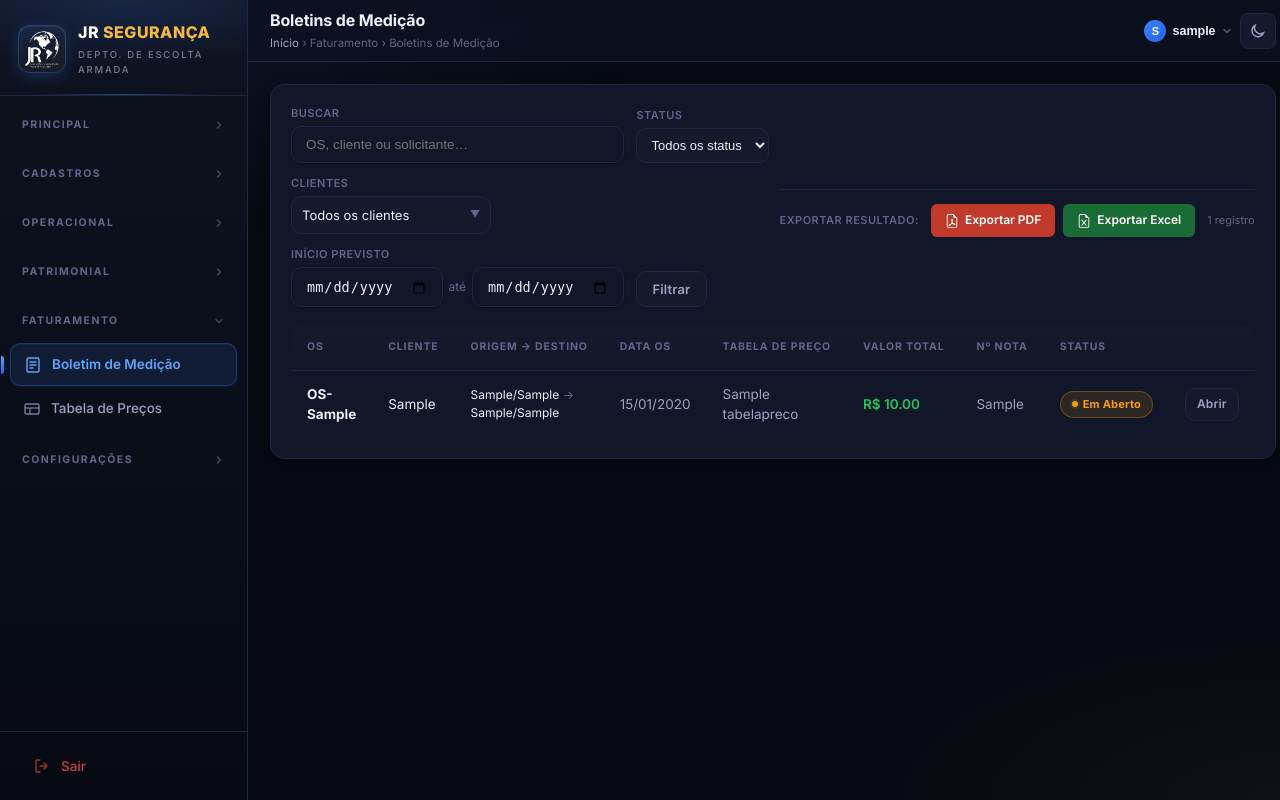
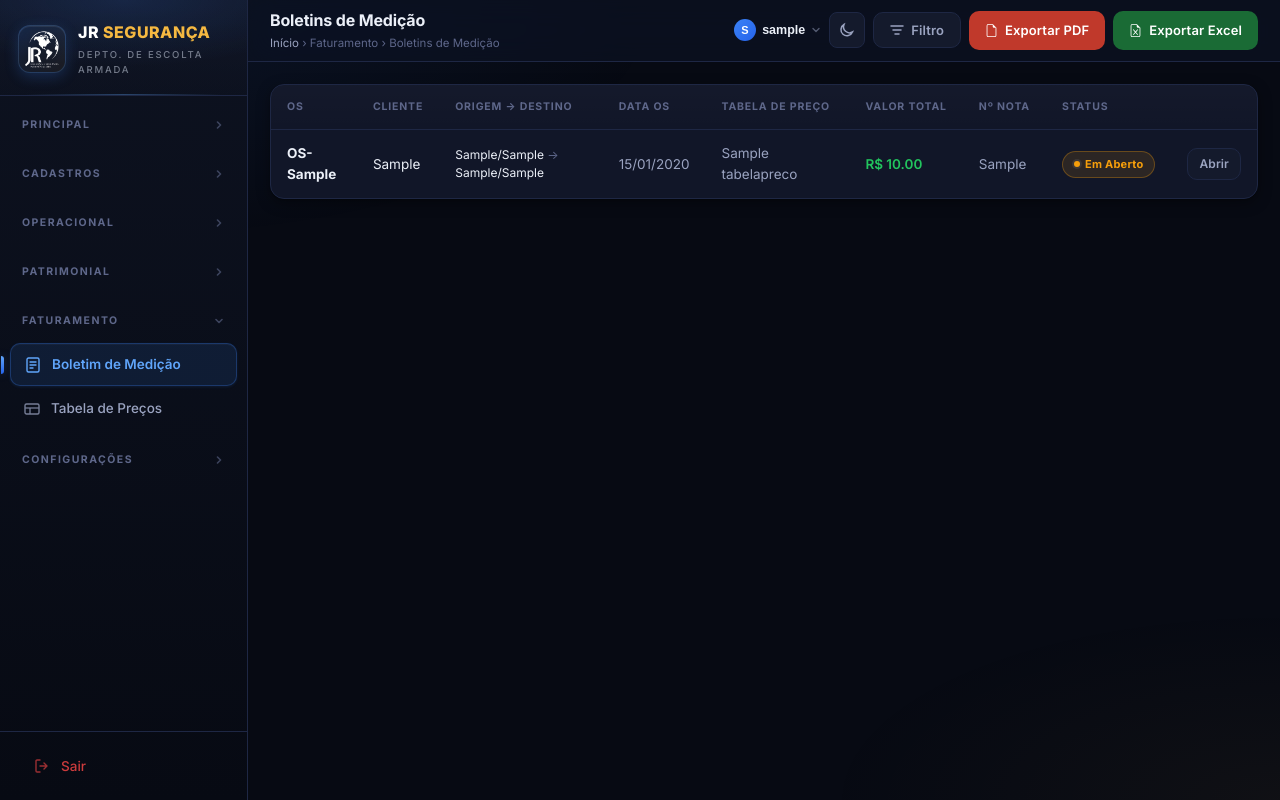
Before and after one commit to gr-blip/escolta-system, a Django app: page /boletim/ in a window 1280 px wide. Run offline with Django 3.2, Linux system fonts and the light colour scheme; a user stored in the database is signed in; tables that the repository leaves empty hold one stand-in row (values such as "Sample post"); parts of the project's set-up code (start-up, migrations or seed data) failed here and were passed over.

Commit message:
feat(Boletim list): filtro em modal popup
- Botao "Filtro" no topbar abre modal com backdrop blur
- Modal com: busca, status select, lista clientes com checkboxes e busca interna, campos de data
- Barra de filtro ativo quando ha filtros aplicados
- Botoes Exportar PDF/Excel movidos para topbar
- Mesmo padrao do filtro modal da listagem de OS

Co-Authored-By: OpenClaude (mimo-v2.5-pro) <openclaude@gitlawb.com>

```diff
--- a/cadastros/templates/cadastros/boletim_list.html
+++ b/cadastros/templates/cadastros/boletim_list.html
@@ -3,147 +3,155 @@
 {% block page_title %}Boletins de Medição{% endblock %}
 {% block breadcrumb %}<a href="{% url 'dashboard' %}">Início</a> › Faturamento › Boletins de Medição{% endblock %}
 
+{% block topbar_actions %}
+  <button type="button" class="btn btn-secondary" id="btn-abrir-filtro-bol">
+    <svg width="14" height="14" fill="none" viewBox="0 0 14 14"><path d="M1 3h12M3 7h8M5 11h4" stroke="currentColor" stroke-width="1.5" stroke-linecap="round"/></svg>
+    Filtro
+    {% if q or status_filtro or clientes_filtro or data_ini or data_fim %}<span style="display:inline-block;width:7px;height:7px;background:#4d8df0;border-radius:50%;margin-left:4px;vertical-align:middle;"></span>{% endif %}
+  </button>
+  {% if q or status_filtro or clientes_filtro or data_ini or data_fim %}
+  <a href="{% url 'boletim_list' %}" class="btn btn-secondary">
+    <svg width="14" height="14" fill="none" viewBox="0 0 14 14"><path d="M3 3l8 8M11 3l-8 8" stroke="currentColor" stroke-width="1.5" stroke-linecap="round"/></svg>
+    Limpar
+  </a>
+  {% endif %}
+  {% with qs=request.GET.urlencode %}
+  <a href="{% url 'boletim_export_pdf' %}?{{ qs }}" class="btn" style="background:#c0392b;color:#fff;border-color:#c0392b;" title="Exportar PDF">
+    <svg xmlns="http://www.w3.org/2000/svg" width="13" height="13" fill="currentColor" viewBox="0 0 16 16"><path d="M14 14V4.5L9.5 0H4a2 2 0 0 0-2 2v12a2 2 0 0 0 2 2h8a2 2 0 0 0 2-2zM9.5 3A1.5 1.5 0 0 0 11 4.5h2V14a1 1 0 0 1-1 1H4a1 1 0 0 1-1-1V2a1 1 0 0 1 1-1h5.5v2z"/></svg>
+    Exportar PDF
+  </a>
+  <a href="{% url 'boletim_export_xlsx' %}?{{ qs }}" class="btn" style="background:#1a6b35;color:#fff;border-color:#1a6b35;" title="Exportar Excel">
+    <svg xmlns="http://www.w3.org/2000/svg" width="13" height="13" fill="currentColor" viewBox="0 0 16 16"><path d="M14 14V4.5L9.5 0H4a2 2 0 0 0-2 2v12a2 2 0 0 0 2 2h8a2 2 0 0 0 2-2zM9.5 3A1.5 1.5 0 0 0 11 4.5h2V14a1 1 0 0 1-1 1H4a1 1 0 0 1-1-1V2a1 1 0 0 1 1-1h5.5v2z"/><path d="M5.884 6.68a.5.5 0 1 0-.768.64L7.349 10l-2.233 2.68a.5.5 0 0 0 .768.64L8 10.781l2.116 2.54a.5.5 0 0 0 .768-.641L8.651 10l2.233-2.68a.5.5 0 0 0-.768-.64L8 9.219 5.884 6.68z"/></svg>
+    Exportar Excel
+  </a>
+  {% endwith %}
+{% endblock %}
+
 {% block content %}
 <style>
-  .filter-bar { display:flex; gap:10px; flex:1; flex-wrap:wrap; align-items:flex-end; }
-  .filter-group { display:flex; flex-direction:column; gap:4px; }
-  .filter-group label { font-size:11px; color:var(--text3); font-weight:600; text-transform:uppercase; letter-spacing:.5px; }
-  .filter-input { background:var(--bg3); border:1px solid var(--border); border-radius:var(--radius); padding:8px 10px; color:var(--text); font-size:13px; outline:none; }
-  .filter-input:focus { border-color:var(--primary); }
 
-  /* Multiselect dropdown */
-  .ms-wrapper { position:relative; }
-  .ms-trigger {
-    display:flex; align-items:center; justify-content:space-between; gap:8px;
-    background:var(--bg3); border:1px solid var(--border); border-radius:var(--radius);
-    padding:8px 10px; color:var(--text); font-size:13px; cursor:pointer;
-    min-width:200px; max-width:280px; user-select:none;
-  }
-  .ms-trigger-label { overflow:hidden; text-overflow:ellipsis; white-space:nowrap; flex:1; }
-  .ms-trigger-arrow { color:var(--text3); font-size:10px; flex-shrink:0; transition:transform .15s; }
-  .ms-wrapper.open .ms-trigger { border-color:var(--primary); }
-  .ms-wrapper.open .ms-trigger-arrow { transform:rotate(180deg); }
-  .ms-dropdown {
-    display:none; position:absolute; top:calc(100% + 4px); left:0; z-index:300;
-    background:var(--bg2); border:1px solid var(--border); border-radius:var(--radius);
-    min-width:100%; max-height:260px; overflow-y:auto;
-    box-shadow:0 6px 20px rgba(0,0,0,.25);
-  }
-  .ms-wrapper.open .ms-dropdown { display:block; }
-  .ms-option {
-    display:flex; align-items:center; gap:10px;
-    padding:8px 14px; cursor:pointer; font-size:13px; color:var(--text);
-    transition:background .1s;
-  }
-  .ms-option:hover { background:var(--bg3); }
-  .ms-option input[type=checkbox] { accent-color:var(--primary); width:14px; height:14px; flex-shrink:0; cursor:pointer; margin:0; }
-  .ms-option span { overflow:hidden; text-overflow:ellipsis; white-space:nowrap; line-height:1.4; }
-  .ms-divider { display:none; }
-  .ms-select-all { font-size:11px; font-weight:700; color:var(--text3); font-style:normal; letter-spacing:.5px; text-transform:uppercase; background:var(--bg3); border-bottom:1px solid var(--border); }
+<!-- MODAL DE FILTRO -->
+<div id="modal-filtro-bol" style="display:none;position:fixed;inset:0;background:rgba(0,0,0,.6);z-index:8000;align-items:center;justify-content:center;backdrop-filter:blur(3px);">
+  <div style="background:var(--bg2);border:1px solid var(--border);border-radius:12px;width:640px;max-width:95vw;box-shadow:0 24px 60px rgba(0,0,0,.6);overflow:hidden;">
 
-  .date-range { display:flex; align-items:center; gap:6px; }
-  .date-range span { font-size:12px; color:var(--text3); }
-</style>
-
-<div class="card">
-  <div class="search-bar">
-    <form method="get" id="filterForm" style="display:flex;gap:12px;flex:1;flex-wrap:wrap;align-items:flex-end;">
-
-      <!-- Busca texto -->
-      <div class="filter-group" style="flex:1;min-width:180px;">
-        <label>Buscar</label>
-        <input type="text" name="q" value="{{ q }}" placeholder="OS, cliente ou solicitante…" class="filter-input">
+    <!-- Cabecalho -->
+    <div style="display:flex;align-items:center;justify-content:space-between;padding:16px 20px;border-bottom:1px solid var(--border);background:var(--bg3);">
+      <div style="display:flex;align-items:center;gap:10px;">
+        <svg width="16" height="16" fill="none" viewBox="0 0 16 16"><path d="M1.5 3.5h13M4 8h8M6.5 12.5h3" stroke="var(--blue-light,#4d8df0)" stroke-width="1.6" stroke-linecap="round"/></svg>
+        <span style="font-size:14px;font-weight:700;color:var(--text);">Filtrar Boletins de Medicao</span>
+      </div>
+      <button id="btn-fechar-bol" style="background:none;border:none;color:var(--text3);cursor:pointer;padding:4px;border-radius:4px;font-size:18px;line-height:1;" title="Fechar">&times;</button>
     </div>
 
-      <!-- Status -->
-      <div class="filter-group">
-        <label>Status</label>
-        <select name="status" class="filter-input">
+    <form method="get" id="form-filtro-bol">
+      <div style="padding:20px;display:flex;flex-direction:column;gap:18px;">
+
+        <!-- Busca + Status -->
+        <div style="display:grid;grid-template-columns:1fr auto;gap:14px;align-items:end;">
+          <div>
+            <label style="font-size:10px;font-weight:700;text-transform:uppercase;letter-spacing:.06em;color:var(--text3);display:block;margin-bottom:6px;">Buscar</label>
+            <input type="text" name="q" value="{{ q }}" placeholder="Numero OS, cliente ou solicitante..."
+              style="width:100%;box-sizing:border-box;height:38px;padding:0 12px;background:var(--bg);border:1px solid var(--border);border-radius:6px;color:var(--text);font-size:13px;outline:none;"
+              onfocus="this.style.borderColor='var(--blue-light,#4d8df0)'" onblur="this.style.borderColor='var(--border)'">
+          </div>
+          <div>
+            <label style="font-size:10px;font-weight:700;text-transform:uppercase;letter-spacing:.06em;color:var(--text3);display:block;margin-bottom:6px;">Status</label>
+            <select name="status" style="height:38px;padding:0 10px;background:var(--bg);border:1px solid var(--border);border-radius:6px;color:var(--text);font-size:13px;outline:none;min-width:150px;">
               <option value="">Todos os status</option>
               <option value="aberto"    {% if status_filtro == 'aberto' %}selected{% endif %}>Em Aberto</option>
               <option value="faturado"  {% if status_filtro == 'faturado' %}selected{% endif %}>Faturado</option>
               <option value="cancelado" {% if status_filtro == 'cancelado' %}selected{% endif %}>Cancelado</option>
             </select>
           </div>
+        </div>
 
-      <!-- Clientes multiseleção (sem campo de busca — lista direta) -->
-      <div class="filter-group">
-        <label>Clientes</label>
-        <div class="ms-wrapper" id="msWrapper">
-          <div class="ms-trigger" id="msTrigger" tabindex="0">
-            <span class="ms-trigger-label" id="msLabel">Todos os clientes</span>
-            <span class="ms-trigger-arrow">▼</span>
+        <!-- Clientes -->
+        <div>
+          <div style="display:flex;align-items:center;justify-content:space-between;margin-bottom:6px;">
+            <label style="font-size:10px;font-weight:700;text-transform:uppercase;letter-spacing:.06em;color:var(--text3);">Cliente</label>
+            <div style="display:flex;gap:8px;">
+              <button type="button" id="bol-marcar-todos" style="font-size:10px;color:var(--blue-light,#4d8df0);background:none;border:none;cursor:pointer;font-weight:600;padding:0;">Marcar todos</button>
+              <span style="color:var(--border);">|</span>
+              <button type="button" id="bol-limpar-cli" style="font-size:10px;color:var(--red,#ef4444);background:none;border:none;cursor:pointer;font-weight:600;padding:0;">Limpar</button>
             </div>
-          <div class="ms-dropdown" id="msDropdown">
-            <!-- Selecionar todos -->
-            <label class="ms-option ms-select-all" id="msSelectAll">
-              <input type="checkbox" id="msCheckAll"> <span>Selecionar todos</span>
-            </label>
-            <div class="ms-divider"></div>
+          </div>
+          <div style="position:relative;margin-bottom:4px;">
+            <svg width="13" height="13" fill="none" viewBox="0 0 14 14" style="position:absolute;left:10px;top:50%;transform:translateY(-50%);opacity:.4;pointer-events:none"><circle cx="6" cy="6" r="4.5" stroke="currentColor" stroke-width="1.4"/><line x1="9.5" y1="9.5" x2="12" y2="12" stroke="currentColor" stroke-width="1.4" stroke-linecap="round"/></svg>
+            <input type="search" id="bol-busca-cli" placeholder="Buscar cliente..." autocomplete="off"
+              style="width:100%;box-sizing:border-box;height:34px;padding:0 10px 0 30px;background:var(--bg);border:1px solid var(--border);border-radius:6px 6px 0 0;color:var(--text);font-size:12px;outline:none;border-bottom:none;">
+          </div>
+          <div id="bol-lista-cli" style="max-height:180px;overflow-y:auto;border:1px solid var(--border);border-radius:0 0 6px 6px;background:var(--bg);">
             {% for cli in todos_clientes %}
-            <label class="ms-option">
+            <label class="bol-cli-item" data-search="{{ cli.razao_social|lower }}"
+              style="display:flex;align-items:center;gap:10px;padding:7px 12px;cursor:pointer;font-size:13px;color:var(--text);border-bottom:1px solid rgba(255,255,255,.04);transition:background .1s;">
               <input type="checkbox" name="clientes" value="{{ cli.id }}"
+                style="width:14px;height:14px;accent-color:var(--blue-light,#4d8df0);flex-shrink:0;cursor:pointer;margin:0;"
                 {% if cli.id|stringformat:"s" in clientes_filtro %}checked{% endif %}>
-              <span title="{{ cli.razao_social }}">{{ cli.razao_social }}</span>
+              <span>{{ cli.razao_social }}</span>
             </label>
             {% empty %}
-            <div style="padding:10px 14px;font-size:12px;color:var(--text3)">Nenhum cliente cadastrado</div>
+            <div style="padding:16px;text-align:center;font-size:12px;color:var(--text3);">Nenhum cliente cadastrado</div>
             {% endfor %}
           </div>
         </div>
+
+        <!-- Datas -->
+        <div style="display:grid;grid-template-columns:1fr 1fr;gap:14px;">
+          <div>
+            <label style="font-size:10px;font-weight:700;text-transform:uppercase;letter-spacing:.06em;color:var(--text3);display:block;margin-bottom:6px;">Data Inicial</label>
+            <input type="date" name="data_ini" value="{{ data_ini }}"
+              style="width:100%;box-sizing:border-box;height:38px;padding:0 10px;background:var(--bg);border:1px solid var(--border);border-radius:6px;color:var(--text);font-size:13px;outline:none;">
           </div>
-
-      <!-- Data início previsto -->
-      <div class="filter-group">
-        <label>Início Previsto</label>
-        <div class="date-range">
-          <input type="date" name="data_ini" value="{{ data_ini }}" class="filter-input" title="De">
-          <span>até</span>
-          <input type="date" name="data_fim" value="{{ data_fim }}" class="filter-input" title="Até">
+          <div>
+            <label style="font-size:10px;font-weight:700;text-transform:uppercase;letter-spacing:.06em;color:var(--text3);display:block;margin-bottom:6px;">Data Final</label>
+            <input type="date" name="data_fim" value="{{ data_fim }}"
+              style="width:100%;box-sizing:border-box;height:38px;padding:0 10px;background:var(--bg);border:1px solid var(--border);border-radius:6px;color:var(--text);font-size:13px;outline:none;">
           </div>
-      </div>
-
-      <div style="display:flex;gap:6px;align-items:flex-end;">
-        <button type="submit" class="btn btn-secondary">Filtrar</button>
-        {% if q or status_filtro or clientes_filtro or data_ini or data_fim %}
-          <a href="{% url 'boletim_list' %}" class="btn btn-secondary">Limpar</a>
-        {% endif %}
-      </div>
-
-    </form>
-
-    <!-- Botões de Exportação -->
-    <div style="display:flex;gap:8px;align-items:center;margin-top:14px;padding-top:14px;border-top:1px solid var(--border);">
-      <span style="font-size:11px;color:var(--text3);font-weight:600;text-transform:uppercase;letter-spacing:.5px;margin-right:4px;">Exportar resultado:</span>
-      {% with qs=request.GET.urlencode %}
-      <a href="{% url 'boletim_export_pdf' %}?{{ qs }}"
-         title="Gerar Boletim de Medição em PDF (mesmo filtro ativo)"
-         style="display:inline-flex;align-items:center;gap:6px;padding:7px 14px;border-radius:6px;background:#c0392b;color:#fff;font-size:12px;font-weight:600;text-decoration:none;transition:background .15s;"
-         onmouseover="this.style.background='#a93226'" onmouseout="this.style.background='#c0392b'">
-        <svg xmlns="http://www.w3.org/2000/svg" width="14" height="14" fill="currentColor" viewBox="0 0 16 16">
-          <path d="M14 14V4.5L9.5 0H4a2 2 0 0 0-2 2v12a2 2 0 0 0 2 2h8a2 2 0 0 0 2-2zM9.5 3A1.5 1.5 0 0 0 11 4.5h2V14a1 1 0 0 1-1 1H4a1 1 0 0 1-1-1V2a1 1 0 0 1 1-1h5.5v2z"/>
-          <path d="M4.603 14.087a.81.81 0 0 1-.438-.42c-.195-.388-.13-.776.08-1.102.198-.307.526-.568.897-.787a7.68 7.68 0 0 1 1.482-.645 19.47 19.47 0 0 0 1.062-2.227 7.269 7.269 0 0 1-.43-1.295c-.086-.4-.119-.796-.046-1.136.075-.354.274-.672.65-.823.192-.077.4-.12.602-.077a.7.7 0 0 1 .477.365c.088.164.12.356.127.538.007.188-.012.396-.047.614-.084.51-.27 1.134-.52 1.794a10.954 10.954 0 0 0 .98 1.686 5.753 5.753 0 0 1 1.334.05c.364.066.734.195.96.465.12.144.193.32.2.518.007.192-.047.382-.138.563a1.04 1.04 0 0 1-.354.416.856.856 0 0 1-.51.138c-.331-.014-.654-.196-.933-.417a5.712 5.712 0 0 1-.911-.95 11.651 11.651 0 0 0-1.997.406 11.307 11.307 0 0 1-1.02 1.51c-.292.35-.609.656-.927.787a.793.793 0 0 1-.58.029z"/>
-        </svg>
-        Exportar PDF
-      </a>
-      <a href="{% url 'boletim_export_xlsx' %}?{{ qs }}"
-         title="Gerar Boletim de Medição em Excel XLSX (mesmo filtro ativo)"
-         style="display:inline-flex;align-items:center;gap:6px;padding:7px 14px;border-radius:6px;background:#1a6b35;color:#fff;font-size:12px;font-weight:600;text-decoration:none;transition:background .15s;"
-         onmouseover="this.style.background='#155228'" onmouseout="this.style.background='#1a6b35'">
-        <svg xmlns="http://www.w3.org/2000/svg" width="14" height="14" fill="currentColor" viewBox="0 0 16 16">
-          <path d="M14 14V4.5L9.5 0H4a2 2 0 0 0-2 2v12a2 2 0 0 0 2 2h8a2 2 0 0 0 2-2zM9.5 3A1.5 1.5 0 0 0 11 4.5h2V14a1 1 0 0 1-1 1H4a1 1 0 0 1-1-1V2a1 1 0 0 1 1-1h5.5v2z"/>
-          <path d="M5.884 6.68a.5.5 0 1 0-.768.64L7.349 10l-2.233 2.68a.5.5 0 0 0 .768.64L8 10.781l2.116 2.54a.5.5 0 0 0 .768-.641L8.651 10l2.233-2.68a.5.5 0 0 0-.768-.64L8 9.219 5.884 6.68z"/>
-        </svg>
-        Exportar Excel
-      </a>
-      {% endwith %}
-      <span style="font-size:11px;color:var(--text3);margin-left:4px;">
-        {% if boletins %}{{ boletins|length }} registro{{ boletins|length|pluralize }}{% endif %}
-      </span>
         </div>
 
       </div>
 
+      <!-- Rodape -->
+      <div style="display:flex;align-items:center;justify-content:space-between;padding:14px 20px;border-top:1px solid var(--border);background:var(--bg3);">
+        <span id="bol-resumo" style="font-size:12px;color:var(--text3);"></span>
+        <div style="display:flex;gap:8px;">
+          <button type="button" id="btn-fechar-bol-2" class="btn btn-secondary">Fechar</button>
+          <button type="submit" class="btn btn-primary">
+            <svg width="13" height="13" fill="none" viewBox="0 0 14 14"><circle cx="6" cy="6" r="4.5" stroke="currentColor" stroke-width="1.5"/><line x1="9.5" y1="9.5" x2="12.5" y2="12.5" stroke="currentColor" stroke-width="1.5" stroke-linecap="round"/></svg>
+            Buscar
+          </button>
+        </div>
+      </div>
+    </form>
+  </div>
+</div>
+
+<style>
+#bol-lista-cli::-webkit-scrollbar { width:6px; }
+#bol-lista-cli::-webkit-scrollbar-track { background:transparent; }
+#bol-lista-cli::-webkit-scrollbar-thumb { background:rgba(255,255,255,.1);border-radius:3px; }
+.bol-cli-item:hover { background:rgba(77,141,240,.08)!important; }
+</style>
+
+<!-- Barra de filtro ativo -->
+{% if q or status_filtro or clientes_filtro or data_ini or data_fim %}
+<div style="display:flex;align-items:center;gap:10px;background:rgba(77,141,240,.08);border:1px solid rgba(77,141,240,.2);border-radius:6px;padding:8px 14px;margin-bottom:14px;font-size:12px;">
+  <svg width="14" height="14" fill="none" viewBox="0 0 14 14" style="color:var(--blue-light,#4d8df0);flex-shrink:0"><path d="M1.5 3.5h11M3.5 7h7M5.5 10.5h3" stroke="currentColor" stroke-width="1.5" stroke-linecap="round"/></svg>
+  <span style="color:var(--text2);">Filtro ativo:
+    {% if q %}<strong style="color:var(--text);">"{{ q }}"</strong>{% endif %}
+    {% if clientes_filtro %}<strong style="color:var(--text);">{{ clientes_filtro|length }} cliente(s)</strong>{% endif %}
+    {% if status_filtro %}<strong style="color:var(--text);">{{ status_filtro }}</strong>{% endif %}
+    {% if data_ini or data_fim %}<strong style="color:var(--text);">{{ data_ini|default:"..." }} ate {{ data_fim|default:"..." }}</strong>{% endif %}
+    - <em>{{ boletins|length }} resultado(s)</em>
+  </span>
+  <a href="{% url 'boletim_list' %}" style="margin-left:auto;font-size:11px;color:var(--text3);text-decoration:none;display:flex;align-items:center;gap:4px;">
+    <svg width="11" height="11" fill="none" viewBox="0 0 12 12"><path d="M2 2l8 8M10 2l-8 8" stroke="currentColor" stroke-width="1.4" stroke-linecap="round"/></svg>
+    Limpar filtros
+  </a>
+</div>
+{% endif %}
+
+<div class="card" style="padding:0">
   <div class="table-wrap">
     <table>
       <thead>
@@ -201,45 +209,73 @@
 
 <script>
 (function () {
-  const wrapper    = document.getElementById('msWrapper');
-  const trigger    = document.getElementById('msTrigger');
-  const label      = document.getElementById('msLabel');
-  const checkAll   = document.getElementById('msCheckAll');
-  const boxes      = () => [...wrapper.querySelectorAll('input[name=clientes]')];
+  var modal     = document.getElementById('modal-filtro-bol');
+  var btnAbrir  = document.getElementById('btn-abrir-filtro-bol');
+  var btnFechar  = document.getElementById('btn-fechar-bol');
+  var btnFechar2 = document.getElementById('btn-fechar-bol-2');
+  var buscaCli  = document.getElementById('bol-busca-cli');
+  var listaCli  = document.getElementById('bol-lista-cli');
+  var btnTodos  = document.getElementById('bol-marcar-todos');
+  var btnLimpar = document.getElementById('bol-limpar-cli');
+  var resumoEl  = document.getElementById('bol-resumo');
 
-  function updateLabel() {
-    const checked = boxes().filter(c => c.checked);
-    if (checked.length === 0)      label.textContent = 'Todos os clientes';
-    else if (checked.length === 1) label.textContent = checked[0].closest('.ms-option').querySelector('span').textContent.trim();
-    else                           label.textContent = checked.length + ' clientes selecionados';
-    checkAll.checked = checked.length > 0 && checked.length === boxes().length;
-    checkAll.indeterminate = checked.length > 0 && checked.length < boxes().length;
+  function abrirModal() {
+    modal.style.display = 'flex';
+    setTimeout(function () {
+      var inp = document.querySelector('#form-filtro-bol input[name="q"]');
+      if (inp) inp.focus();
+    }, 80);
+    atualizarResumo();
   }
 
-  // Abrir/fechar dropdown
-  trigger.addEventListener('click', function (e) {
-    e.stopPropagation();
-    wrapper.classList.toggle('open');
-  });
-  trigger.addEventListener('keydown', function (e) {
-    if (e.key === 'Enter' || e.key === ' ') { e.preventDefault(); wrapper.classList.toggle('open'); }
-    if (e.key === 'Escape') wrapper.classList.remove('open');
-  });
-  document.addEventListener('click', function (e) {
-    if (!wrapper.contains(e.target)) wrapper.classList.remove('open');
+  function fecharModal() { modal.style.display = 'none'; }
+
+  function atualizarResumo() {
+    var n = listaCli.querySelectorAll('input[type=checkbox]:checked').length;
+    resumoEl.textContent = n > 0 ? n + ' cliente(s) selecionado(s)' : '';
+  }
+
+  if (btnAbrir)  btnAbrir.addEventListener('click', abrirModal);
+  if (btnFechar)  btnFechar.addEventListener('click', fecharModal);
+  if (btnFechar2) btnFechar2.addEventListener('click', fecharModal);
+
+  modal.addEventListener('click', function (e) { if (e.target === modal) fecharModal(); });
+  document.addEventListener('keydown', function (e) {
+    if (e.key === 'Escape' && modal.style.display === 'flex') fecharModal();
   });
 
-  // Selecionar todos
-  checkAll.addEventListener('change', function () {
-    boxes().forEach(cb => cb.checked = this.checked);
-    updateLabel();
+  if (buscaCli) {
+    buscaCli.addEventListener('input', function () {
+      var term = this.value.trim().toLowerCase();
+      listaCli.querySelectorAll('.bol-cli-item').forEach(function (item) {
+        item.style.display = (!term || (item.getAttribute('data-search')||'').indexOf(term) !== -1) ? '' : 'none';
       });
+    });
+  }
 
-  // Atualizar label ao mudar checkbox individual
-  boxes().forEach(cb => cb.addEventListener('change', updateLabel));
+  if (btnTodos) {
+    btnTodos.addEventListener('click', function () {
+      listaCli.querySelectorAll('.bol-cli-item').forEach(function (item) {
+        if (item.style.display === 'none') return;
+        var cb = item.querySelector('input[type=checkbox]');
+        if (cb) cb.checked = true;
+      });
+      atualizarResumo();
+    });
+  }
 
-  // Estado inicial
-  updateLabel();
+  if (btnLimpar) {
+    btnLimpar.addEventListener('click', function () {
+      listaCli.querySelectorAll('input[type=checkbox]').forEach(function (cb) { cb.checked = false; });
+      atualizarResumo();
+    });
+  }
+
+  if (listaCli) {
+    listaCli.addEventListener('change', function (e) {
+      if (e.target.type === 'checkbox') atualizarResumo();
+    });
+  }
 })();
 </script>
 {% endblock %}
```
Lines whose indentation alone changed are shown as unchanged.
